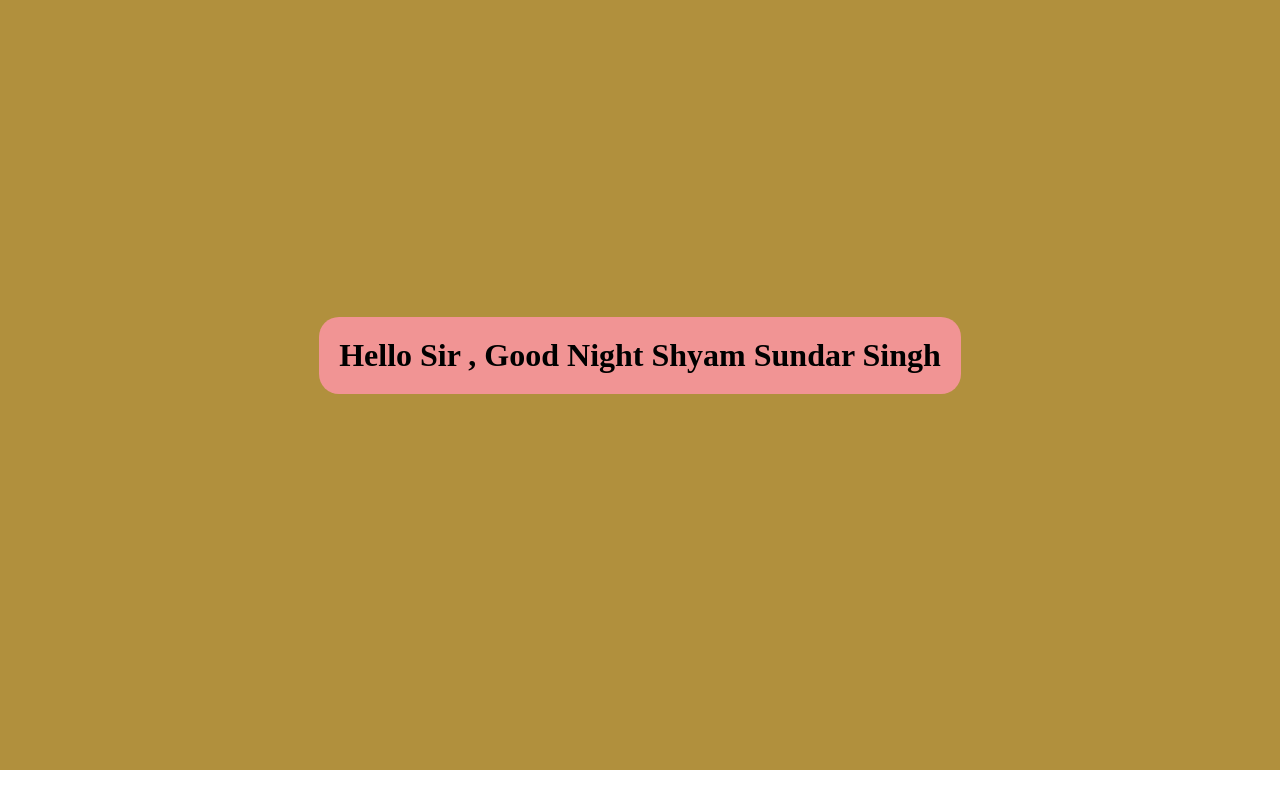
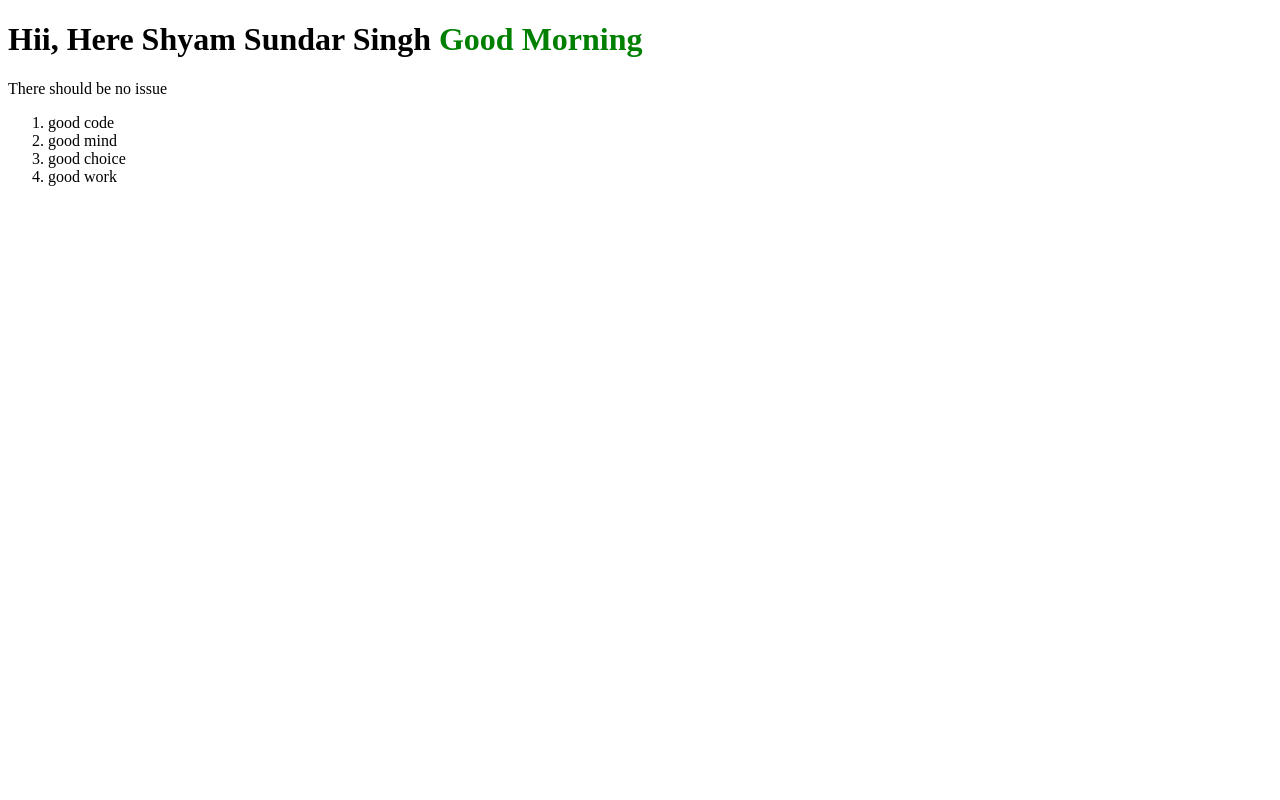
Before and after one commit to Shyam2824/React-project, a React (Create React App) app in the folder my-app/: page / in a window 1280 px wide. Built offline with nearby package versions, Linux system fonts and the light colour scheme.

Commit message:
component

```diff
--- /dev/null
+++ b/my-app/src/App.jsx
@@ -0,0 +1,13 @@
+import React from 'react'
+import Heading from './Heading'
+
+
+function App() {
+  return (
+    <div>
+      <Heading/>
+    </div>
+  )
+}
+
+export default App;
--- /dev/null
+++ b/my-app/src/Heading.jsx
@@ -0,0 +1,31 @@
+import React from 'react';
+
+ function Heading() {
+    const css={};
+    let currDate= new Date();
+    currDate= currDate.getHours();
+    let gettingTime='';
+    if(currDate>=1 && currDate<12){
+        gettingTime='Good Morning';
+        css.color='green'
+    }else if(currDate>=12 && currDate<20){
+        gettingTime='Good Afternoon';
+        css.color='red'
+    }else{
+        gettingTime='good Night';
+        css.color='orange'
+    }
+  return (
+    <div>
+      <h1 className='heading'>Hii, Here Shyam Sundar Singh <span style={css}> {gettingTime} </span></h1>
+      <p>There should be no issue </p>
+      <ol>
+        <li>good code</li>
+        <li>good mind</li>
+        <li>good choice</li>
+        <li>good work</li>
+      </ol>
+    </div>
+  )
+}
+export default Heading;
--- a/my-app/src/index.css
+++ /dev/null
@@ -1,29 +0,0 @@
-* {
-    margin: 0;
-    padding: 0;
-    box-sizing: border-box;
-}
-
-
-/* .heading {
-    color: #b71414;
-    text-align: center;
-    font-weight: bolder;
-} */
-
-div {
-    width: 100%;
-    height: 100vh;
-    display: flex;
-    justify-content: center;
-    font-display: centre;
-    align-items: center;
-    margin-top: -30px;
-    background-color: rgb(177, 144, 61);
-}
-
-h1 {
-    padding: 20px 20px;
-    background: #f19494;
-    border-radius: 20px;
-}
--- a/my-app/src/index.js
+++ b/my-app/src/index.js
@@ -1,28 +1,11 @@
 import React from 'react';
 import ReactDOM from 'react-dom';
-import './index.css';
+import App from './App';
 
-let currDate= new Date(2024, 2, 5, 20);
-currDate=currDate.getHours();
-
-let changeTime=''
-const CssStyle={ };
-if(currDate>=1 && currDate<12){
-    changeTime='Good Morning'
-    CssStyle.color="green"
-} else if(currDate>=12 && currDate<20){
-    changeTime= 'Good Afternoon'
-    CssStyle.color="red"
-} else{
-    changeTime= 'Good Night'
-    CssStyle.color="black"
-}
 
 ReactDOM.render(
     <>
-    <div>
-    <h1> Hello Sir , <span style={CssStyle}>{changeTime}</span>  Shyam Sundar Singh</h1>
-    </div>
+    <App/>
     </>,
     document.getElementById('root')
 );
```
